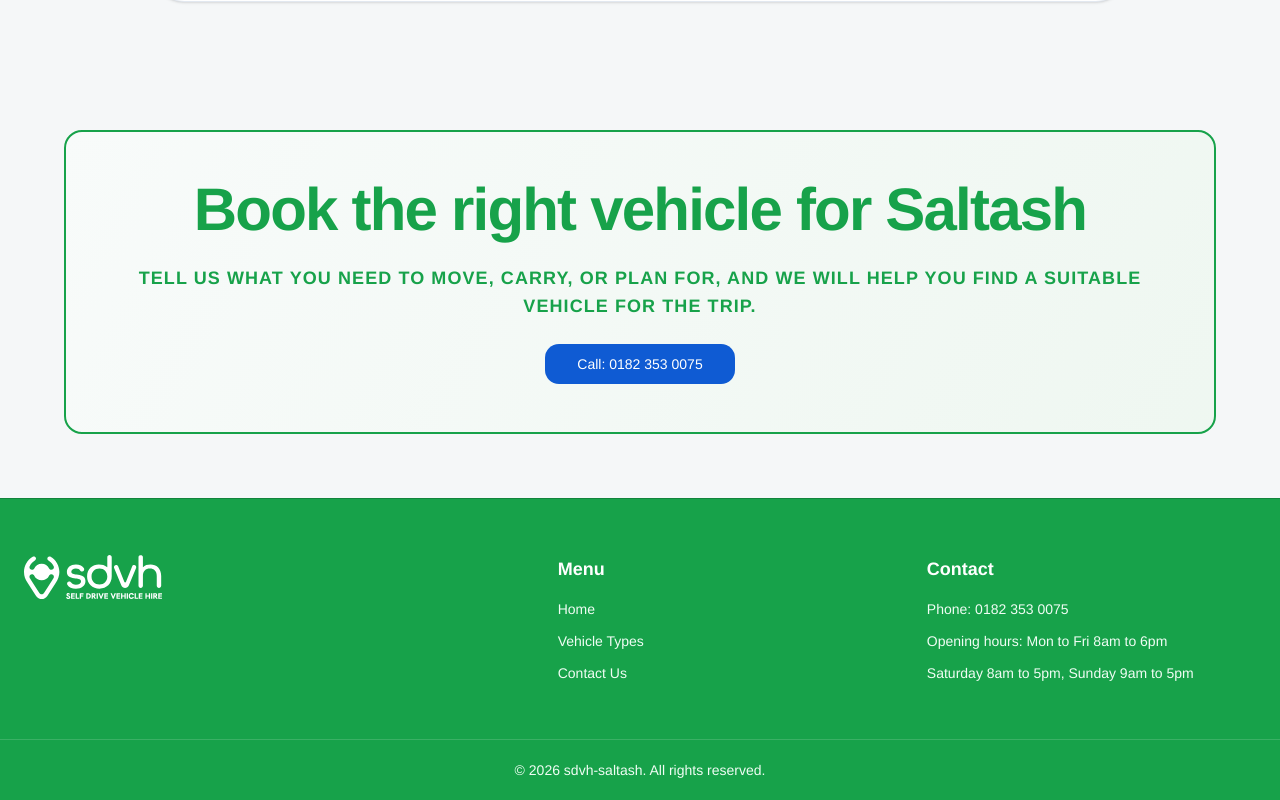
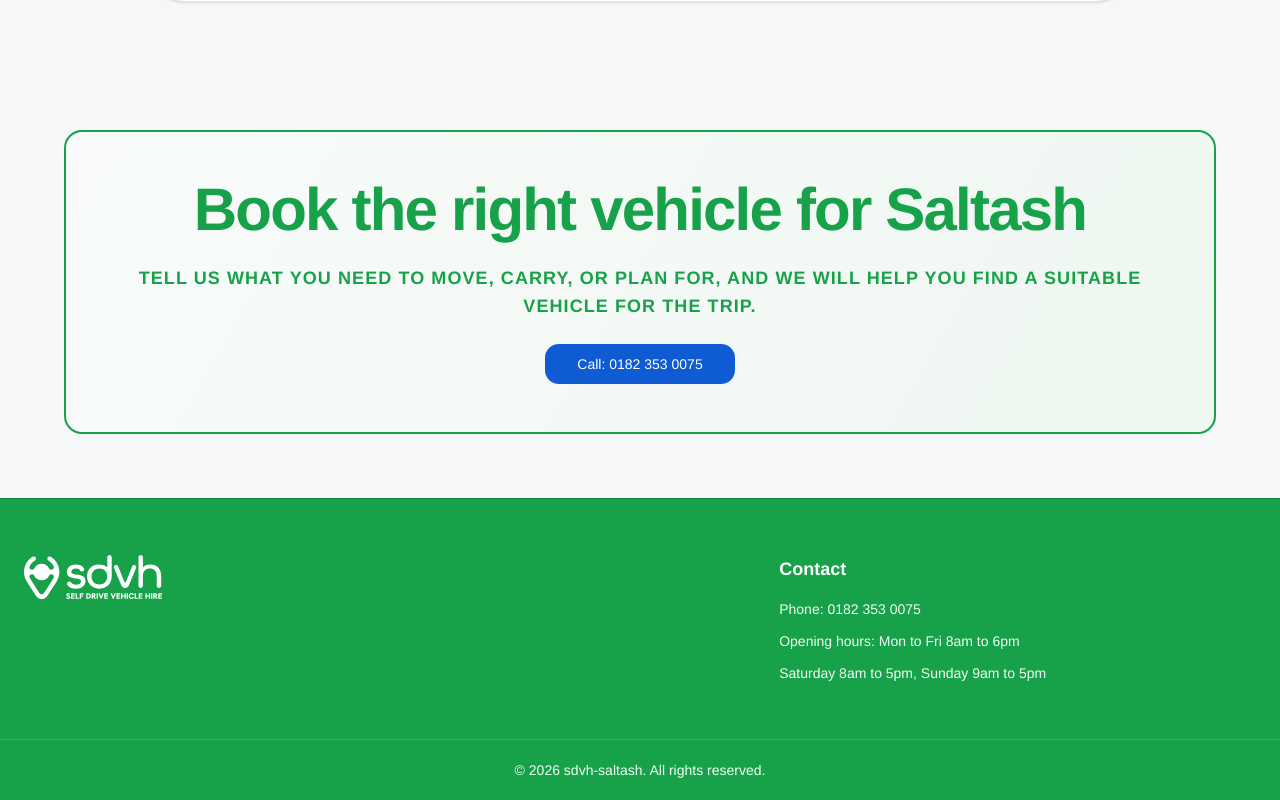
Before and after one commit to jasonbaroma/sdvh-saltash, a Next.js app: page / in a window 1280 px wide. Shown: the part 7173-7973 px from the top of the page. Built offline with nearby package versions, Linux system fonts and the light colour scheme; a web font is replaced by a local one.

Commit message:
Remove footer menu column

```diff
--- a/components/home-page.tsx
+++ b/components/home-page.tsx
@@ -805,7 +805,7 @@ export function HomePage({
       </section>
 
       <footer className="border-t border-[var(--brand-green-dark)] bg-[var(--brand-green)] text-white">
-        <div className="mx-auto grid max-w-7xl gap-10 px-6 py-14 md:grid-cols-[1.2fr_0.8fr_0.8fr]">
+        <div className="mx-auto grid max-w-7xl gap-10 px-6 py-14 md:grid-cols-[1.2fr_0.8fr]">
           <div>
             <Image
               src="/images/SDVH_logo.svg"
@@ -814,14 +814,6 @@ export function HomePage({
               height={62}
               className="h-11 w-auto"
             />
-          </div>
-          <div>
-            <h3 className="text-lg font-semibold text-white">Menu</h3>
-            <div className="mt-4 grid gap-3 text-sm text-green-50">
-              <Link href="/">Home</Link>
-              <a href="#vehicle-types">Vehicle Types</a>
-              <a href={phoneHref}>Contact Us</a>
-            </div>
           </div>
           <div>
             <h3 className="text-lg font-semibold text-white">Contact</h3>
```
